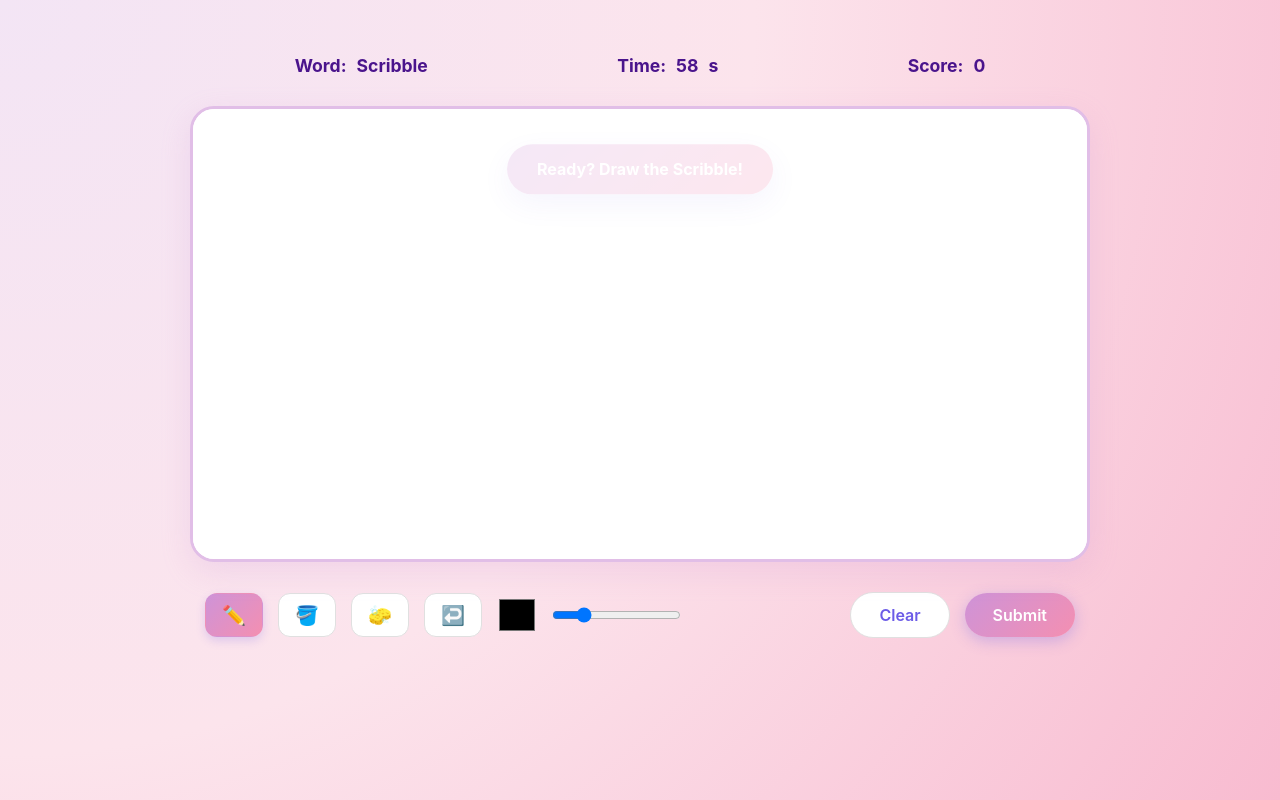
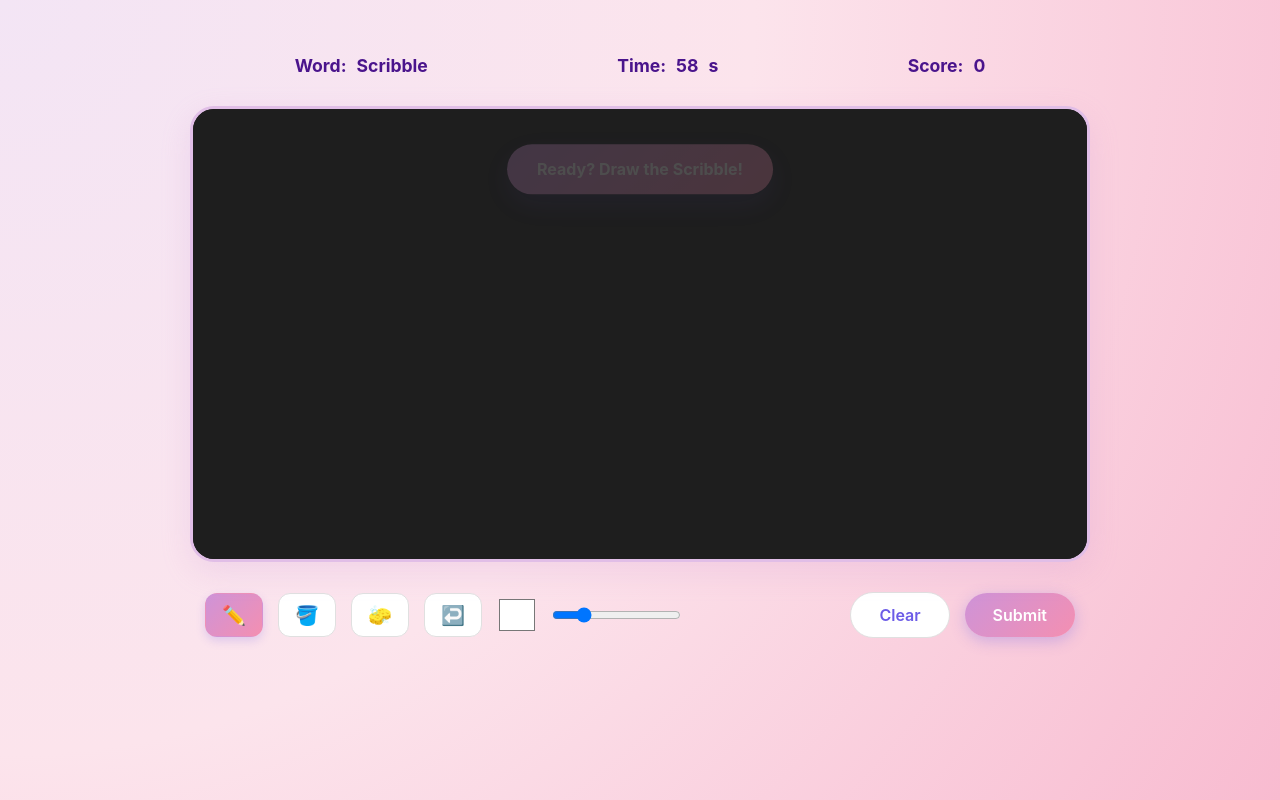
Before and after one commit to sreeyajayan2-png/ScribblePlay, a website built with Vite: page index.html in a window 1280 px wide. Both pictures are taken after a click on the button "Start Game". Built offline with nearby package versions, Linux system fonts and the light colour scheme; some packages are replaced by stand-ins of ours; no server answers; the database is empty.

Commit message:
Refine theme: move to black canvas and pastel violet scheme

```diff
--- a/index.html
+++ b/index.html
@@ -47,7 +47,7 @@
                     <button id="tool-fill" class="tool-btn" title="Paint Bucket">🪣</button>
                     <button id="tool-eraser" class="tool-btn" title="Eraser">🧽</button>
                     <button id="tool-undo" class="tool-btn" title="Undo">↩️</button>
-                    <input type="color" id="color-picker" value="#000000">
+                    <input type="color" id="color-picker" value="#ffffff">
                     <input type="range" id="brush-size" min="1" max="20" value="5">
                 </div>
                 <div class="tool-group">
--- a/main.js
+++ b/main.js
@@ -125,7 +125,7 @@
         ctx.lineJoin = 'round';
 
         if (state.currentTool === 'eraser') {
-            ctx.strokeStyle = '#ffffff';
+            ctx.strokeStyle = '#1e1e1e';
             ctx.lineWidth = document.getElementById('brush-size').value * 4;
         } else {
             ctx.strokeStyle = document.getElementById('color-picker').value;
@@ -249,7 +249,7 @@
 }
 
 function clearCanvas() {
-    ctx.fillStyle = '#ffffff';
+    ctx.fillStyle = '#1e1e1e';
     ctx.fillRect(0, 0, canvas.width, canvas.height);
 
     // Reset path state
@@ -285,7 +285,7 @@
     const img = new Image();
     img.src = previousState;
     img.onload = () => {
-        ctx.fillStyle = '#ffffff';
+        ctx.fillStyle = '#1e1e1e';
         ctx.fillRect(0, 0, canvas.width, canvas.height);
         ctx.drawImage(img, 0, 0);
     };
--- a/style.css
+++ b/style.css
@@ -10,8 +10,8 @@
     --glass-border: rgba(255, 255, 255, 0.3);
     --border-radius: 24px;
     --shadow: 0 10px 30px rgba(206, 147, 216, 0.2);
-    --canvas-bg: #ffffff;
-    /* White Canvas */
+    --canvas-bg: #1e1e1e;
+    /* Black Canvas */
 }
 
 * {
```
